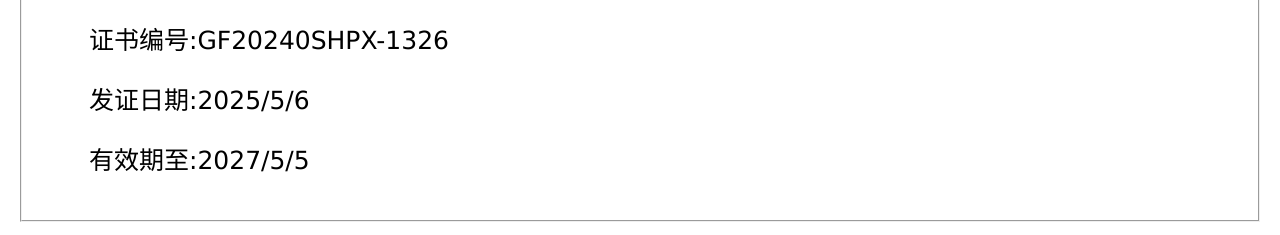
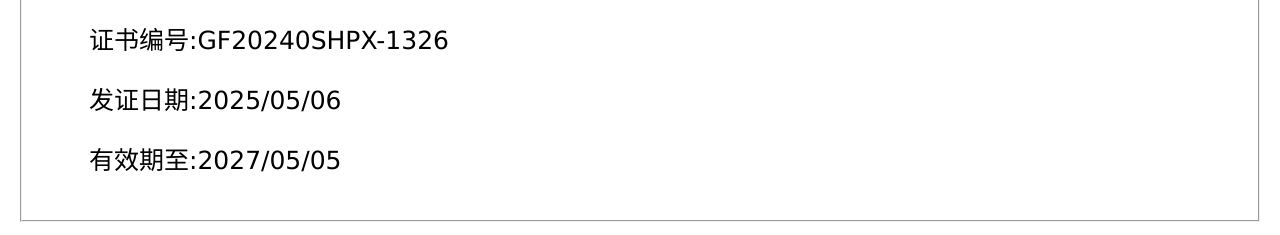
Before and after one commit to vincent-1024/vincent-1024.github.io, a plain HTML site: page jc_info.html in a window 1280 px wide. Shown: the part 621-856 px from the top of the page. Drawn offline with Linux system fonts and the light colour scheme.

Commit message:
Update jc_info.html

```diff
--- a/jc_info.html
+++ b/jc_info.html
@@ -2204,7 +2204,7 @@
 <fieldset>
   <legend>相关资料</legend>
 <div>
-  <ul class="hul" id="filelist"><li>姓名:蒋超</li><li>身份证号:510623199709259115</li><li>承包商名称:成都斯蒂亚诺科技有限责任公司</li><li>岗位职务:技术负责人</li><li>专业领域:工程技术</li><li>证书编号:GF20240SHPX-1326</li><li>发证日期:2025/5/6</li><li>有效期至:2027/5/5</li></ul>
+  <ul class="hul" id="filelist"><li>姓名:蒋超</li><li>身份证号:510623199709259115</li><li>承包商名称:成都斯蒂亚诺科技有限责任公司</li><li>岗位职务:技术负责人</li><li>专业领域:工程技术</li><li>证书编号:GF20240SHPX-1326</li><li>发证日期:2025/05/06</li><li>有效期至:2027/05/05</li></ul>
 </div>
 </fieldset>
 <!-- <fieldset>
```
